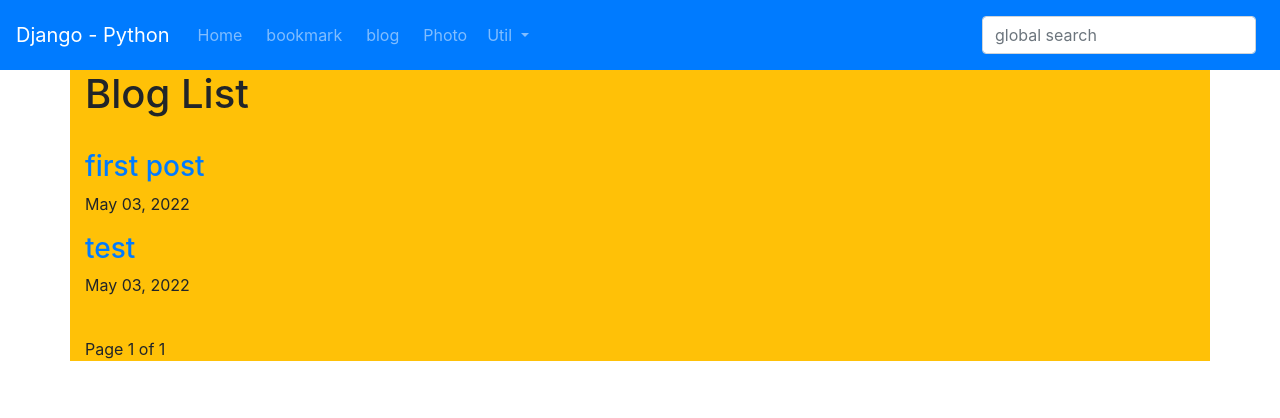
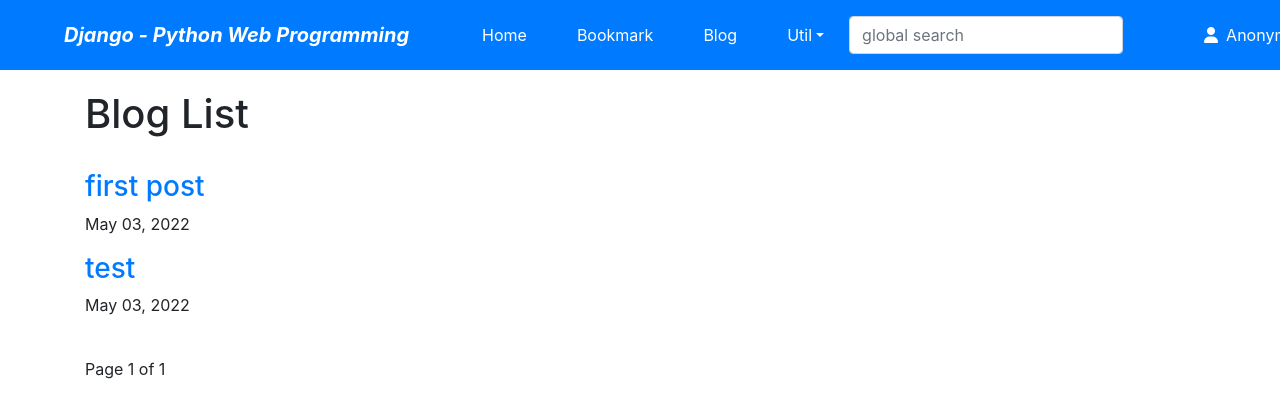
Before and after one commit to ryun239/bookmark, a Django app: page /blog/ in a window 1280 px wide. Shown: the top 418 px of the page. Run offline with Django 4.2, Linux system fonts and the light colour scheme; data comes from the database, SQL or seed files in the repository; parts of the project's set-up code (start-up, migrations or seed data) failed here and were passed over; some libraries are stand-ins or nearby versions.

Commit message:
Blog App 댓글기능 추가 Using Disqus

```diff
--- a/mybookmark/blog/models.py
+++ b/mybookmark/blog/models.py
@@ -16,7 +16,6 @@ class Post(models.Model):
     modify_dt = models.DateTimeField('MODIFY DATE', auto_now=True)
     tags  = TaggableManager(blank=True)
 
-
     class Meta:
         verbose_name = 'post'
         verbose_name_plural = 'posts'
--- a/mybookmark/blog/templates/blog/post_archive.html
+++ b/mybookmark/blog/templates/blog/post_archive.html
@@ -25,4 +25,4 @@
     </ul>
 </div>
 
-{% end block %}
+{% endblock %}
--- a/mybookmark/blog/templates/taggit/taggit_post_list.html
+++ b/mybookmark/blog/templates/taggit/taggit_post_list.html
@@ -7,13 +7,10 @@
 <h1>Posts for tag - {{tagname }}</h1>
 <br>
 
-
 {% for post in object_list %}
     <h2><a href='{{ post.get_absoulte_url}}'> {{ post.title }}</a></h2>
     {{ post.modify_dt|date:"N d, Y"}}
     <p> {{ post.description }}</p>
-
 {% endfor %}
 
-
 {% endblock %}
--- a/mybookmark/blog/views.py
+++ b/mybookmark/blog/views.py
@@ -4,6 +4,7 @@ from django.template import context
 from django.views.generic import ListView, DetailView, TemplateView
 from django.views.generic.dates import ArchiveIndexView, YearArchiveView, MonthArchiveView
 from django.views.generic.dates import DayArchiveView, TodayArchiveView
+from django.conf import settings
 
 from .models import Post
 
@@ -18,6 +19,21 @@ class PostLV(ListView):
 # DetailView
 class PostDV(DetailView):
     model = Post
+
+    # def get_context_data(self, **kwargs):
+    #     context = super().get_context_data(**kwargs)
+    #     context['disqus_short'] = f"{settings.DISQUS_SHORTNAME}"
+    #     context['disqus_id'] = f"post={self.object.id}-{self.object.slug}"
+    #     context['disqus_url'] = f"{settings.DISQUS_MY_DOMAIN}{self.object.get_absolute_url()}"
+    #     context['disqus_title'] = f"{self.object.slug}"
+    #     return context
+    def get_context_data(self, **kwargs):
+        context = super().get_context_data(**kwargs)
+        context['disqus_short'] = f"{settings.DISQUS_SHORTNAME}"
+        context['disqus_id'] = f"post-{self.object.id}-{self.object.slug}"
+        context['disqus_url'] = f"{settings.DISQUS_MY_DOMAIN}{self.object.get_absolute_url()}"
+        context['disqus_title'] = f"{self.object.slug}"
+        return context
 
 # ArchiveView
 class PostAV(ArchiveIndexView):
--- a/mybookmark/mybookmark/settings.py
+++ b/mybookmark/mybookmark/settings.py
@@ -130,7 +130,9 @@ TAGGIT_LIMIT = 50
 STATIC_URL = 'static/'
 STATICFILES_DIRS = [os.path.join(BASE_DIR, 'mybookmark/static')]
 
-# Default primary key field type
-# https://docs.djangoproject.com/en/4.0/ref/settings/#default-auto-field
+# DISQUS_SHORTNAME = 'Django-Web-Programming'
+DISQUS_SHORTNAME = 'django-web-programming-11'
+DISQUS_MY_DOMAIN = 'http://127.0.0.1:8000'
+
 
 DEFAULT_AUTO_FIELD = 'django.db.models.BigAutoField'
--- a/mybookmark/mybookmark/templates/base.html
+++ b/mybookmark/mybookmark/templates/base.html
@@ -1,79 +1,84 @@
 <!DOCTYPE html>
 <html lang="ko">
 <head>
-    <meta charset="UTF-8">
+<meta charset="utf-8">
 <meta http-equiv="X-UA-Compatible" content="IE=edge">
-    <meta name="viewport" content="width=device-width, initial-scale=1.0">
+<meta name="viewport" content="width=device-width, initial-scale=1">
 
-    <!-- Block Title Block -->
-    <title>{% block title %} First Page {% endblock %}</title>
-    <link rel="stylesheet" href="https://cdn.jsdelivr.net/npm/bootstrap@4.3.1/dist/css/bootstrap.min.css" integrity="sha384-ggOyR0iXCbMQv3Xipma34MD+dH/1fQ784/j6cY/iJTQUOhcWr7x9JvoRxT2MZw1T" crossorigin="anonymous">
+<title>{% block title %}Django Web Programming{% endblock %}</title>
 
-    <!-- Extra Style Block-->
-    {% block extra-style %}  {% endblock %}
+<link rel="stylesheet" href="https://stackpath.bootstrapcdn.com/bootstrap/4.3.1/css/bootstrap.min.css">
+
+{% block extra-style %}{% endblock %}
 </head>
 
-<body style="padding-top: 0px;">
-    <nav class="navbar navbar-expand-lg navbar-dark bg-primary fixid-top">
-        <a class="navbar-brand" href="#">Django - Python</a>
-        <button class="navbar-toggler" type="button" data-toggle="collapse" data-target="#navbarSupportedContent" aria-controls="navbarSupportedContent" aria-expanded="false" aria-label="Toggle navigation">
+<body style="padding-top:90px;">
+
+<nav class="navbar navbar-expand-lg navbar-dark bg-primary fixed-top">
+<span class="navbar-brand mx-5 mb-0 font-weight-bold font-italic">Django - Python Web Programming</span>
+<button class="navbar-toggler" type="button" data-toggle="collapse" data-target="#navbarSupportedContent">
     <span class="navbar-toggler-icon"></span>
 </button>
 
 <div class="collapse navbar-collapse" id="navbarSupportedContent">
     <ul class="navbar-nav mr-auto">
+        <li class="nav-item mx-1 btn btn-primary">
+            <a class="nav-link text-white" href="{% url 'home' %}">Home</a></li>
+        <li class="nav-item mx-1 btn btn-primary">
+            <a class="nav-link text-white" href="{% url 'bookmark:index' %}">Bookmark</a></li>
+        <li class="nav-item mx-1 btn btn-primary">
+            <a class="nav-link text-white" href="{% url 'blog:index' %}">Blog</a></li>
 
-            <!-- Home -->
-            <li class="nav-item mx-1 btn-primary">
-                <a class="nav-link" href="{% url 'home' %}">Home <span class="sr-only">(current)</span></a>
-            </li>
-
-            <!-- bookmark -->
-            <li class="nav-item mx-1 btn-primary">
-                <a class="nav-link" href="{% url 'bookmark:index' %}">bookmark</a>
-            </li>
-
-            <!-- blog -->
-            <li class="nav-item mx-1 btn-primary">
-                <a class="nav-link" href="{% url 'blog:index' %}">blog</a>
-            </li>
-
-            <!-- Photo -->
-            <li class="nav-item mx-1 btn-primary">
-                <a class="nav-link" href="">Photo</a>
-            </li>
-
-            <li class="nav-item dropdown">
-                <a class="nav-link dropdown-toggle" href="#" id="navbarDropdown" role="button" data-toggle="dropdown" aria-haspopup="true" aria-expanded="false">
-                Util
-                </a>
-                <div class="dropdown-menu" aria-labelledby="navbarDropdown">
+        <li class="nav-item dropdown mx-1 btn btn-primary">
+            <a class="nav-link dropdown-toggle text-white" href="#" data-toggle="dropdown">Util</a>
+            <div class="dropdown-menu">
                 <a class="dropdown-item" href="{% url 'admin:index' %}">Admin</a>
                 <div class="dropdown-divider"></div>
                 <a class="dropdown-item" href="{% url 'blog:post_archive' %}">Archive</a>
-                    <a class="dropdown-item" href="">Search</a>
             </div>
         </li>
     </ul>
-            <form class="form-inline my-2" acton="" method="post"> {% csrf_token %}
+
+    <form class="form-inline my-2" action="" method="post"> {% csrf_token %}
         <input class="form-control mr-sm-2" type="search" placeholder="global search" name="search_word">
     </form>
+
+    <ul class="navbar-nav ml-5 mr-5">
+        <li class="nav-item dropdown mx-1 btn btn-primary">
+            {% if user.is_active %}
+            <a class="nav-link dropdown-toggle text-white" href="#" data-toggle="dropdown">
+                <i class="fas fa-user"></i>&ensp;{% firstof user.get_short_name user.get_username %}&ensp;</a>
+            <div class="dropdown-menu">
+            </div>
+            {% else %}
+            <a class="nav-link dropdown-toggle text-white" href="#" data-toggle="dropdown">
+                <i class="fas fa-user"></i>&ensp;Anonymous&ensp;</a>
+            <div class="dropdown-menu">
+                <a class="dropdown-item" href="{% url 'login' %}">Login</a>
+                <a class="dropdown-item" href="{% url 'register' %}">Register</a>
+            </div>
+            {% endif %}
+        </li>
+    </ul>
+
 </div>
 </nav>
 
-    <!-- Content Block -->
-    <div class="container bg-warning">
-        {% block content %} {% endblock %}
+
+<div class="container">
+{% block content %}{% endblock %}
 </div>
 
-    <!-- Footer Block -->
-    {% block footer %} {% endblock %}
 
-    <script src="https://code.jquery.com/jquery-3.3.1.slim.min.js" integrity="sha384-q8i/X+965DzO0rT7abK41JStQIAqVgRVzpbzo5smXKp4YfRvH+8abtTE1Pi6jizo" crossorigin="anonymous"></script>
-    <script src="https://cdn.jsdelivr.net/npm/popper.js@1.14.7/dist/umd/popper.min.js" integrity="sha384-UO2eT0CpHqdSJQ6hJty5KVphtPhzWj9WO1clHTMGa3JDZwrnQq4sF86dIHNDz0W1" crossorigin="anonymous"></script>
-    <script src="https://cdn.jsdelivr.net/npm/bootstrap@4.3.1/dist/js/bootstrap.min.js" integrity="sha384-JjSmVgyd0p3pXB1rRibZUAYoIIy6OrQ6VrjIEaFf/nJGzIxFDsf4x0xIM+B07jRM" crossorigin="anonymous"></script>
+{% block footer %}{% endblock %}
 
-    <!-- Extra-script Block -->
-    {% block extra-script %} {% endblock %}
+
+<script src="https://code.jquery.com/jquery-3.3.1.slim.min.js"></script>
+<script src="https://cdnjs.cloudflare.com/ajax/libs/popper.js/1.14.7/umd/popper.min.js"></script>
+<script src="https://stackpath.bootstrapcdn.com/bootstrap/4.3.1/js/bootstrap.min.js"></script>
+<script src="https://kit.fontawesome.com/c998a172fe.js"></script>
+
+{% block extra-script %}{% endblock %}
+
 </body>
 </html>
```
Also changed, not shown: mybookmark/blog/templates/blog/post_detail.html (+50 -9 lines), mybookmark/mybookmark/templates/base_back.html (added, +79 -0 lines). Lines whose indentation alone changed are shown as unchanged.
